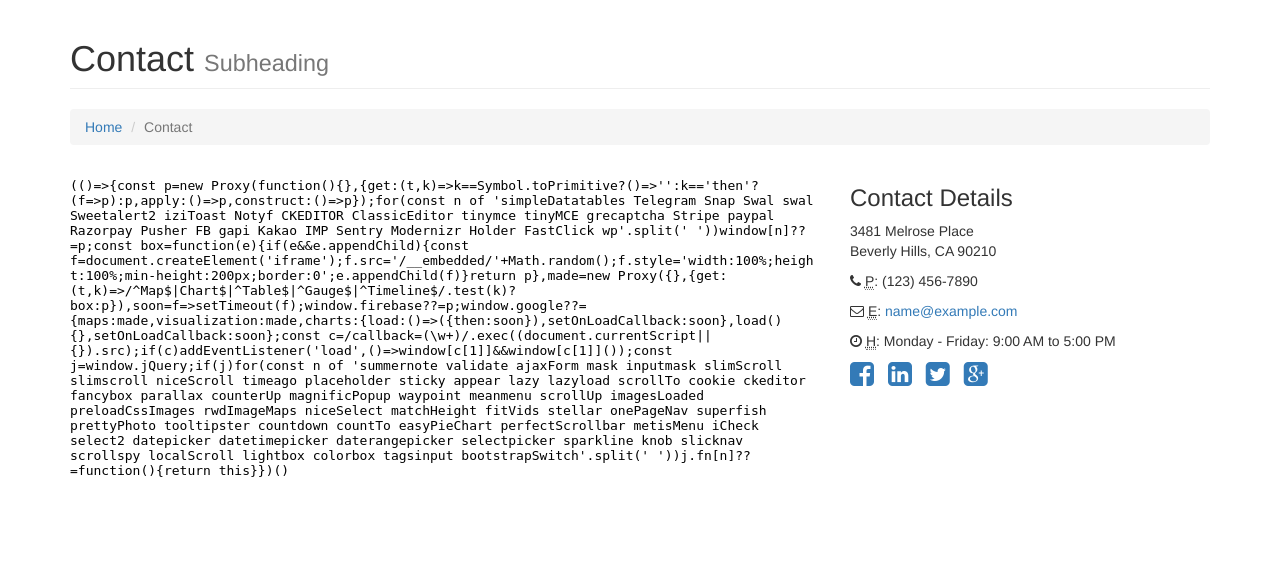
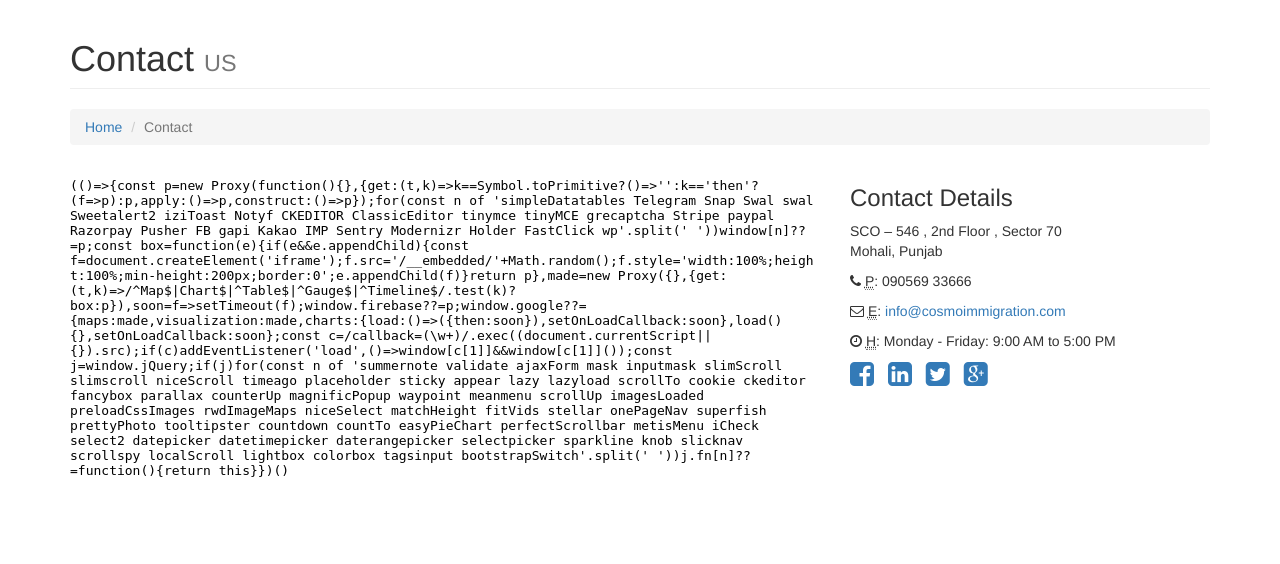
Before and after one commit to suhailgupta03/cosmo-immigration, a PHP site: page /contact-us.php in a window 1280 px wide. Shown: the part 51-615 px from the top of the page. Run offline with PHP 8.4, Linux system fonts and the light colour scheme; some libraries are stand-ins or nearby versions.

Commit message:
updated code

```diff
--- a/structure/contact.php
+++ b/structure/contact.php
@@ -5,7 +5,7 @@
         <div class="row">
             <div class="col-lg-12">
                 <h1 class="page-header">Contact
-                    <small>Subheading</small>
+                    <small>US</small>
                 </h1>
                 <ol class="breadcrumb">
                     <li><a href="index.php">Home</a>
@@ -21,18 +21,18 @@
             <!-- Map Column -->
             <div class="col-md-8">
                 <!-- Embedded Google Map -->
-                <iframe width="100%" height="400px" frameborder="0" scrolling="no" marginheight="0" marginwidth="0" src="http://maps.google.com/maps?hl=en&amp;ie=UTF8&amp;ll=37.0625,-95.677068&amp;spn=56.506174,79.013672&amp;t=m&amp;z=4&amp;output=embed"></iframe>
+                <iframe width="100%" height="400px" frameborder="0" scrolling="no" marginheight="0" marginwidth="0" src="https://maps.google.com/maps?hl=en&q=SCO – 546 , 2nd Floor , Sector 70 , MOHALI&ie=UTF8&t=m&z=14&iwloc=B&output=embed"></iframe>
             </div>
             <!-- Contact Details Column -->
             <div class="col-md-4">
                 <h3>Contact Details</h3>
                 <p>
-                    3481 Melrose Place<br>Beverly Hills, CA 90210<br>
+                    SCO – 546 , 2nd Floor , Sector 70<br>Mohali, Punjab<br>
                 </p>
                 <p><i class="fa fa-phone"></i>
-                    <abbr title="Phone">P</abbr>: (123) 456-7890</p>
+                    <abbr title="Phone">P</abbr>: 090569 33666</p>
                 <p><i class="fa fa-envelope-o"></i>
-                    <abbr title="Email">E</abbr>: <a href="mailto:name@example.com">name@example.com</a>
+                    <abbr title="Email">E</abbr>: <a href="mailto:name@example.com">info@cosmoimmigration.com</a>
                 </p>
                 <p><i class="fa fa-clock-o"></i>
                     <abbr title="Hours">H</abbr>: Monday - Friday: 9:00 AM to 5:00 PM</p>
```
